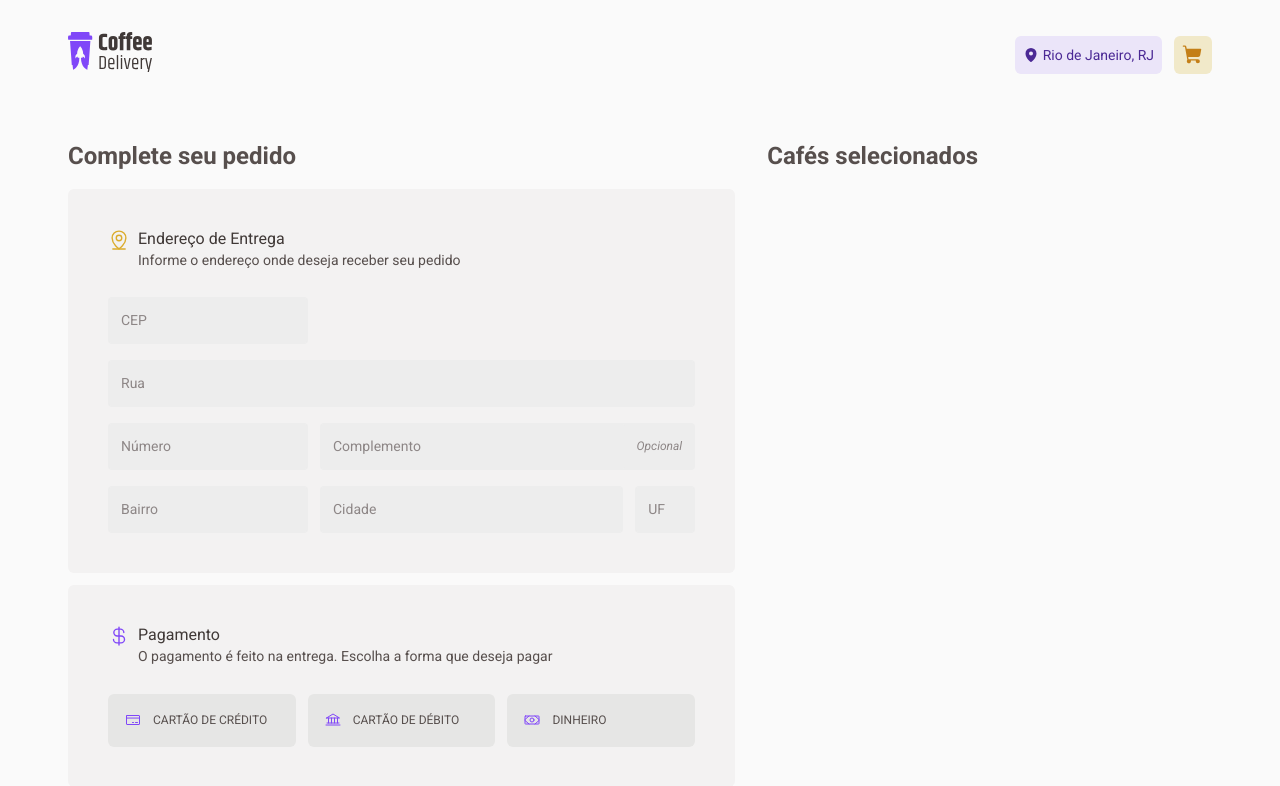
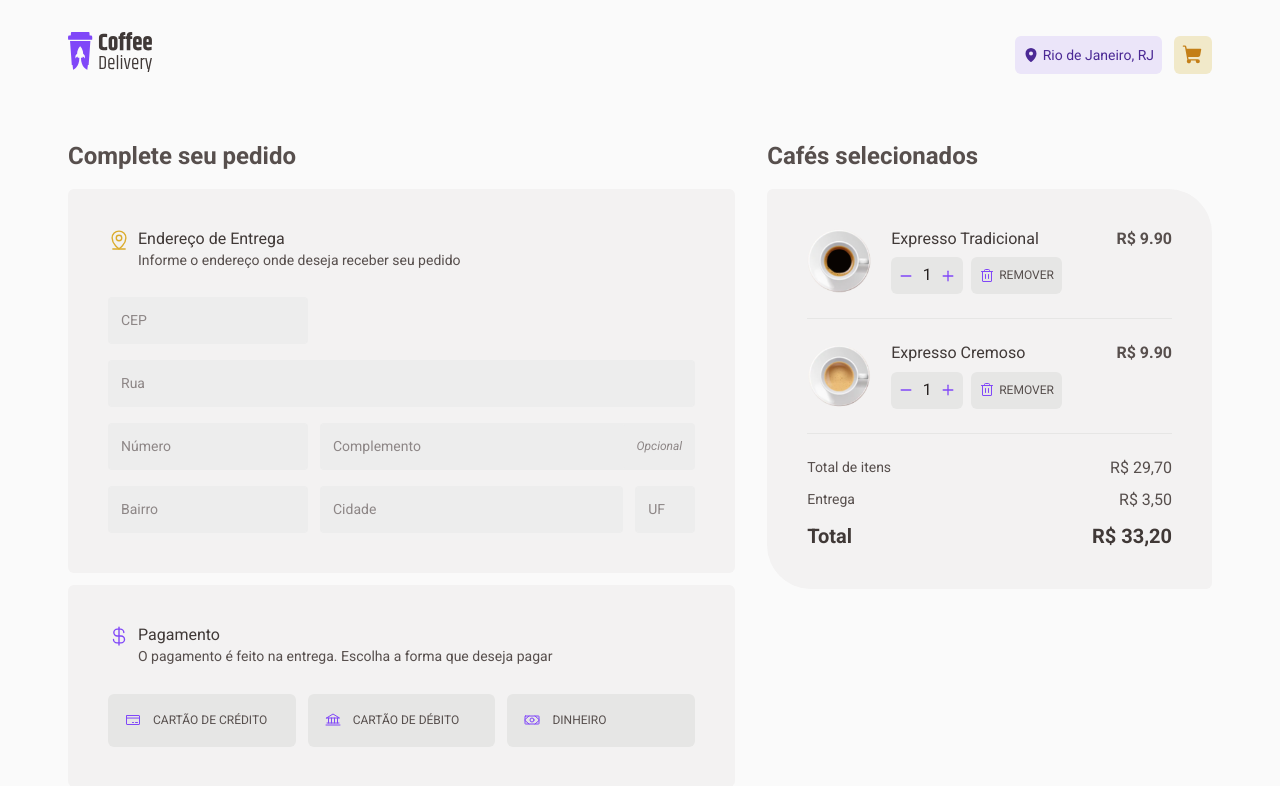
Before and after one commit to ecassano/coffee-delivery, a React (Vite) app: page /cart in a window 1280 px wide. Shown: the top 786 px of the page. Built offline with nearby package versions, Linux system fonts and the light colour scheme.

Commit message:
Pagina cart finalizada

```diff
--- a/src/components/Card/index.tsx
+++ b/src/components/Card/index.tsx
@@ -15,7 +15,7 @@ const Card = (data: Coffee) => {
       <Title>{title}</Title>
       <Description>{description}</Description>
       <Controls>
-        <Price>R$ <strong>{price}</strong></Price>
+        <Price>R$ <strong>{price.toFixed(2)}</strong></Price>
         <Order>
           <QuantityInput />
           <button><ShoppingCart weight="fill" size={22} /></button>
--- a/src/pages/Cart/index.tsx
+++ b/src/pages/Cart/index.tsx
@@ -1,7 +1,40 @@
-import { Bank, CreditCard, CurrencyDollar, MapPinLine, Money } from "phosphor-react"
+import { Bank, CreditCard, CurrencyDollar, MapPinLine, Money, Trash } from "phosphor-react"
+import QuantityInput from "../../components/Form/QuantityInput"
 import Radio from "../../components/Form/Radio"
 import TextInput from "../../components/Form/TextInput"
-import { AddressForm, Container, FormsContainer, Forms, InfoContainer, InputsContainer, PaymentForm, RadiosContainer, Title, OrderContainer } from "./styles"
+import { AddressForm, Container, FormsContainer, Forms, InfoContainer, InputsContainer, PaymentForm, RadiosContainer, Title, OrderContainer, Order, CoffeeCard, CoffeeInfoContainer, Info, Image, RemoveButton, Divider, TotalInfoContainer, Subtotal, Total } from "./styles"
+import { Fragment } from "react/jsx-runtime"
+import { Coffee } from "../Home/CoffeeList"
+
+interface CoffeeOrder extends Coffee {
+  qtd: number;
+}
+interface Props {
+  items: CoffeeOrder[];
+}
+
+const items = [
+  {
+    id: "0",
+    title: "Expresso Tradicional",
+    description: "O tradicional café feito com água quente e grãos moídos",
+    tags: [
+      "tradicional"
+    ],
+    price: 9.90,
+    image: "/images/coffees/expresso.png"
+  },
+  {
+    id: "2",
+    title: "Expresso Cremoso",
+    description: "Café expresso tradicional com espuma cremosa",
+    tags: [
+      "tradicional"
+    ],
+    price: 9.90,
+    image: "/images/coffees/expresso-cremoso.png"
+  },
+]
 
 const Cart = () => {
   return (
@@ -62,6 +95,40 @@ const Cart = () => {
       </FormsContainer>
       <OrderContainer>
         <Title>Cafés selecionados</Title>
+        <Order>
+          {items.map(item => (
+            <Fragment key={item.id}>
+              <CoffeeCard>
+                <CoffeeInfoContainer>
+                  <Image src={`../../../public${item.image}`} alt="" />
+                  <Info>
+                    <h4>{item.title}</h4>
+                    <div>
+                      <QuantityInput />
+                      <RemoveButton><Trash size={16} /><p>Remover</p></RemoveButton>
+                    </div>
+                  </Info>
+                </CoffeeInfoContainer>
+                <aside>R$ {item.price.toFixed(2)}</aside>
+              </CoffeeCard>
+              <Divider />
+            </Fragment>
+          ))}
+          <TotalInfoContainer>
+            <Subtotal>
+              <span>Total de itens</span>
+              <span>R$ 29,70</span>
+            </Subtotal>
+            <Subtotal>
+              <span>Entrega</span>
+              <span>R$ 3,50</span>
+            </Subtotal>
+            <Total>
+              <span>Total</span>
+              <span>R$ 33,20</span>
+            </Total>
+          </TotalInfoContainer>
+        </Order>
       </OrderContainer>
     </Container >
   )
--- a/src/pages/Cart/styles.ts
+++ b/src/pages/Cart/styles.ts
@@ -17,10 +17,6 @@ export const Container = styled(Wrapper)`
 
 export const FormsContainer = styled.div`
   flex: 3;
-`;
-
-export const OrderContainer = styled.div`
-  flex: 2;
 `;
 
 export const Title = styled.h2`
@@ -82,3 +78,112 @@ export const RadiosContainer = styled.div`
   justify-content: center;
   gap: 0.75rem;
 `;
+
+export const OrderContainer = styled.div`
+  flex: 2;
+`;
+
+export const Order = styled.div`
+  background: ${props => props.theme.colors['base-card']};
+  border-radius: 6px 44px;
+  padding: 2.5rem;
+
+  display: flex;
+  flex-direction: column;
+
+  > span {
+  }
+`;
+
+export const CoffeeCard = styled.div`
+  display: flex;
+  justify-content: space-between;
+
+  > aside {
+    ${typography.fonts.textM}
+    font-weight: bold;
+    color: ${props => props.theme.colors['base-text']};
+  }
+`;
+
+export const Image = styled.img`
+  width: 4rem;
+`;
+
+export const CoffeeInfoContainer = styled.div`
+  display: flex;
+  align-items: center;
+  gap: 1.25rem;
+`;
+
+export const Info = styled.div`
+  display: flex;
+  flex-direction: column;
+  gap: 0.5rem;
+
+  > h4 {
+    ${typography.fonts.textM}
+    color: ${props => props.theme.colors['base-subtitle']};
+  }
+
+  > div {
+    display: flex;
+    gap: 0.5rem;
+  }
+`;
+
+export const RemoveButton = styled.button`
+  display: flex;
+  align-items: center;
+  gap: 0.25rem;
+  padding: 0 0.5rem;
+  border-radius: 6px;
+  color: ${props => props.theme.colors.purple};
+
+  background: ${props => props.theme.colors['base-button']};
+
+  &:hover {
+    background: ${props => props.theme.colors['base-hover']};
+  }
+
+  > p {
+    text-transform: uppercase;
+    ${typography.fonts.buttonM}
+    color: ${props => props.theme.colors['base-text']};
+  }
+`;
+
+export const Divider = styled.span`
+  height: 1px;
+  background: ${props => props.theme.colors['base-button']};
+  margin: 1.5rem 0;
+`;
+
+export const TotalInfoContainer = styled.div`
+  display: flex;
+  flex-direction: column;
+  gap: 0.75rem;
+`;
+
+export const BaseTotal = styled.div`
+  display: flex;
+  justify-content: space-between;
+`;
+
+export const Subtotal = styled(BaseTotal)`
+  color: ${props => props.theme.colors['base-text']};
+
+  > span:first-child {
+    ${typography.fonts.textS}
+  }
+
+  > span:last-child {
+    ${typography.fonts.textM}
+  }
+`;
+
+export const Total = styled(BaseTotal)`
+  color: ${props => props.theme.colors['base-subtitle']};
+  ${typography.fonts.textL}
+  font-weight: bold;
+`;
```
Also changed, not shown: src/styles/typography.ts (+13 -13 lines).
